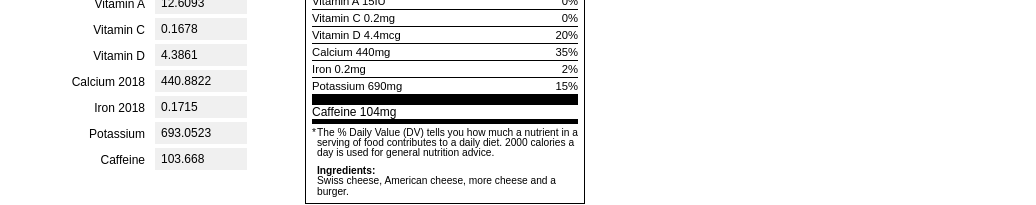
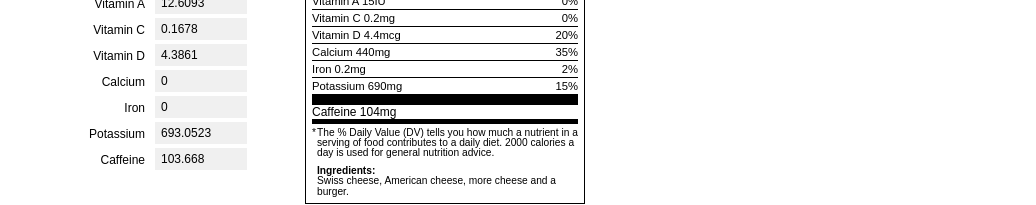
Before and after one commit to nutritionix/vue-nutrition-label, a Vue app: page / in a window 1280 px wide. Shown: the part 452-657 px from the top of the page, without its empty margins (125-1161 px from the left). Built offline with nearby package versions, Linux system fonts and the light colour scheme.

Commit message:
Fix Calcium and Iron

```diff
--- a/src/App.vue
+++ b/src/App.vue
@@ -82,17 +82,9 @@
             <label>Calcium</label>
             <input type="number" v-model="n.calcium">
           </p>
-          <p v-if="options.calciumMgFor2018.show">
-            <label>Calcium 2018</label>
-            <input type="number" v-model="n.calciumMgFor2018">
-          </p>
           <p v-if="options.iron.show">
             <label>Iron</label>
             <input type="number" v-model="n.iron">
-          </p>
-          <p v-if="options.ironMgFor2018.show">
-            <label>Iron 2018</label>
-            <input type="number" v-model="n.ironMgFor2018">
           </p>
           <p v-if="options.potassium.show">
             <label>Potassium</label>
@@ -170,7 +162,7 @@ export default {
           na: 1
         },
         calcium: {
-          show: 0,
+          show: 1,
           na: 1
         },
         calories: {
@@ -190,7 +182,7 @@ export default {
           na: 1
         },
         iron: {
-          show: 0,
+          show: 1,
           na: 1
         },
         monounsaturatedFat: {
--- a/src/NutritionLabel.vue
+++ b/src/NutritionLabel.vue
@@ -158,20 +158,10 @@
             <span class="sr-only"> milligrams</span>
             <span class="nf-pr" aria-hidden="true">{{ calcium.dv }}%</span>
           </div>
-          <div class="nf-vitamin-column" v-if="calciumMgFor2018.show">
-            <span v-html="text.calcium || 'Calcium'"></span> {{ calciumMgFor2018.value }}<span aria-hidden="true">mg</span>
-            <span class="sr-only"> milligrams</span>
-            <span class="nf-pr" aria-hidden="true">{{ calciumMgFor2018.dv }}%</span>
-          </div>
           <div class="nf-vitamin-column" v-if="iron.show">
             <span v-html="text.iron || 'Iron'"></span> {{ iron.value }}<span aria-hidden="true">mg</span>
             <span class="sr-only"> milligrams</span>
             <span class="nf-pr" aria-hidden="true">{{ iron.dv }}%</span>
-          </div>
-          <div class="nf-vitamin-column" v-if="ironMgFor2018.show">
-            <span v-html="text.iron || 'Iron'"></span> {{ ironMgFor2018.value }}<span aria-hidden="true">mg</span>
-            <span class="sr-only"> milligrams</span>
-            <span class="nf-pr" aria-hidden="true">{{ ironMgFor2018.dv }}%</span>
           </div>
           <div class="nf-vitamin-column" v-if="potassium.show">
             <span v-html="text.potassium || 'Potassium'"></span> {{ potassium.value }}<span aria-hidden="true">mg</span>
@@ -596,9 +586,17 @@ export default {
           case 'vitaminC':
           case 'vitaminD':
           case 'calcium':
-          case 'calciumMgFor2018':
           case 'iron':
-          case 'ironMgFor2018':
+            if (this.settings.countryDV.toLowerCase() === 'us2018') {
+              if (nutrient === 'calcium') {
+                value = this.value.nutrition['calciumMgFor2018'];
+              };
+
+              if (nutrient === 'iron') {
+                value = this.value.nutrition['ironMgFor2018'];
+              };
+            };
+
             return this.roundVitaminsMinerals(this.multiplier(value));
 
           // Essentials
@@ -636,14 +634,6 @@ export default {
           : this.rdi[nutrient][countryDV];
       } else {
         rdi = this.rdi[nutrient];
-
-        if (nutrient === 'calciumMgFor2018') {
-          rdi = this.rdi['calcium'][countryDV];
-        }
-
-        if (nutrient === 'ironMgFor2018') {
-          rdi = this.rdi['iron'][countryDV];
-        }
       }
 
       let dv = this.roundToSpecificDecimalPlace(unitValue / rdi * 100, 0);
@@ -674,9 +664,7 @@ export default {
         case 'vitaminD':
         case 'potassium':
         case 'calcium':
-        case 'calciumMgFor2018':
         case 'iron':
-        case 'ironMgFor2018':
           // <1% express as 0
           if (dv < 1) {
             dv = 0;
@@ -1145,15 +1133,6 @@ export default {
         show: this.hasOption(n) ? this.options.calcium.show : 1
       };
     },
-    calciumMgFor2018 () {
-      let n = 'calciumMgFor2018';
-
-      return {
-        value: this.unitValue(n),
-        dv: this.percentDailyValue(n),
-        show: this.hasOption(n) ? this.options.calciumMgFor2018.show : 1
-      };
-    },
     iron () {
       let n = 'iron';
 
@@ -1161,15 +1140,6 @@ export default {
         value: this.unitValue(n),
         dv: this.percentDailyValue(n),
         show: this.hasOption(n) ? this.options.iron.show : 1
-      };
-    },
-    ironMgFor2018 () {
-      let n = 'ironMgFor2018';
-
-      return {
-        value: this.unitValue(n),
-        dv: this.percentDailyValue(n),
-        show: this.hasOption(n) ? this.options.ironMgFor2018.show : 1
       };
     },
     potassium () {
```
